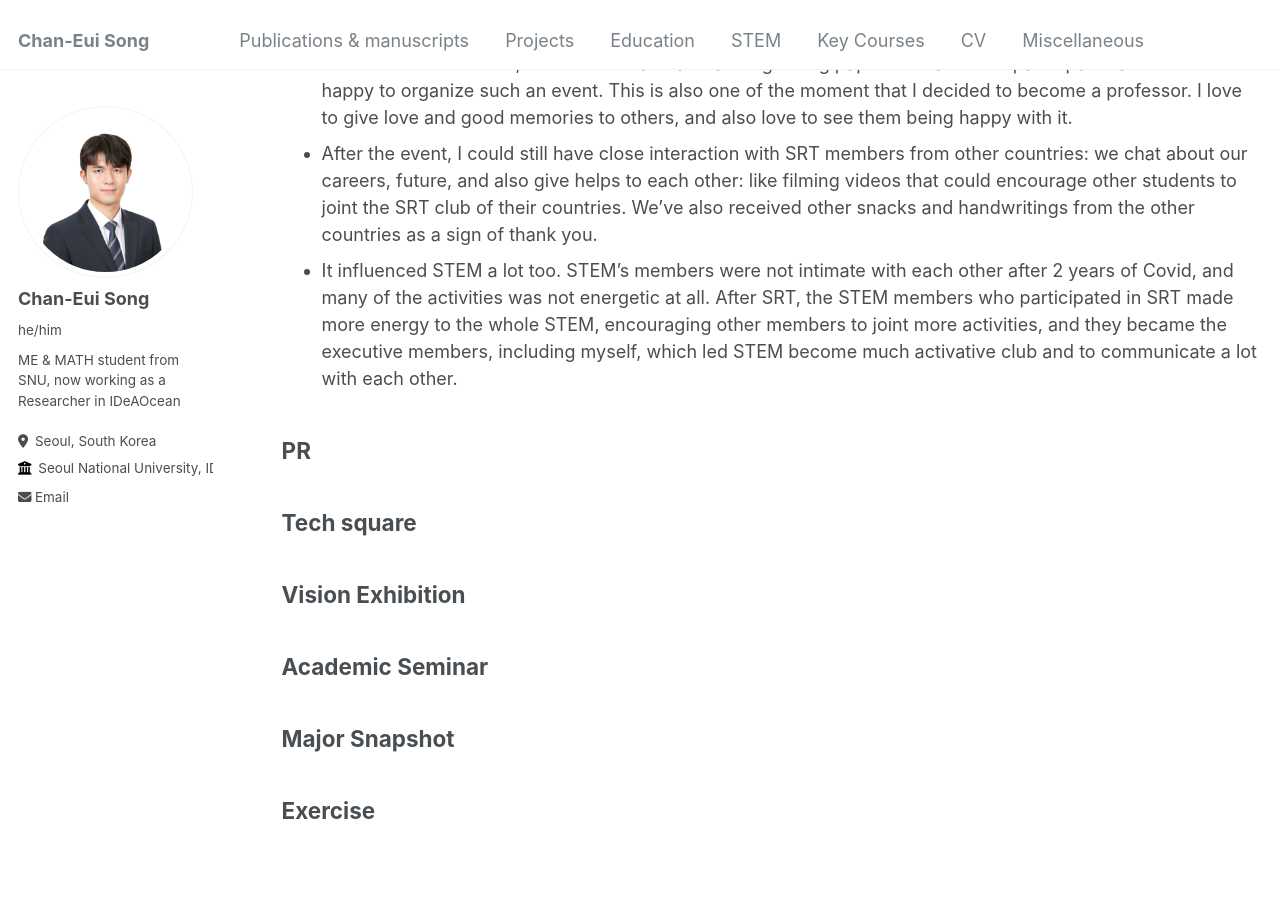
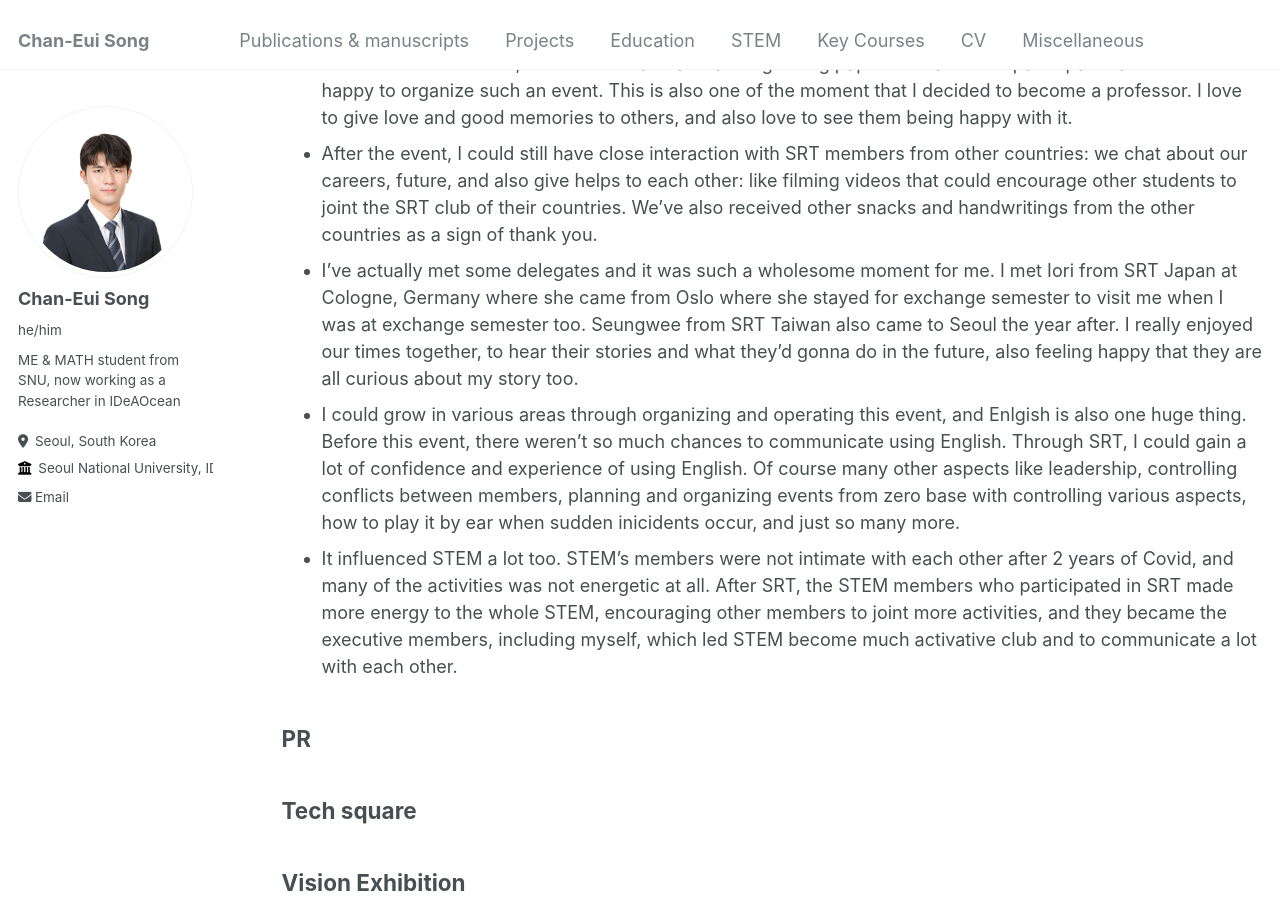
Before and after one commit to cksdml1014/chanisong, a Jekyll site: the page built from _pages/STEM.md, in a window 1280 px wide and 900 px high, scrolled down 1872 px. Built offline with Jekyll 4.4.1, drawn with Linux system fonts in a browser that asks for light colours.

Commit message:
Update STEM.md

```diff
--- a/_pages/STEM.md
+++ b/_pages/STEM.md
@@ -43,6 +43,8 @@ men and sophomores (Feb 2024).
 - Food sharing was a super succeed, everyone was so thankful to receive Korean food from overseas, and they loved the food so much. We chat a lot through the food sharing event, promising that we'll meet the others soon.
 - At the end of the event, I've received a heartwarming rolling paper from all of the parcitipants and I felt so happy to organize such an event. This is also one of the moment that I decided to become a professor. I love to give love and good memories to others, and also love to see them being happy with it.
 - After the event, I could still have close interaction with SRT members from other countries: we chat about our careers, future, and also give helps to each other: like filming videos that could encourage other students to joint the SRT club of their countries. We've also received other snacks and handwritings from the other countries as a sign of thank you.
+- I've actually met some delegates and it was such a wholesome moment for me. I met Iori from SRT Japan at Cologne, Germany where she came from Oslo where she stayed for exchange semester to visit me when I was at exchange semester too. Seungwee from SRT Taiwan also came to Seoul the year after. I really enjoyed our times together, to hear their stories and what they'd gonna do in the future, also feeling happy that they are all curious about my story too.
+- I could grow in various areas through organizing and operating this event, and Enlgish is also one huge thing. Before this event, there weren't so much chances to communicate using English. Through SRT, I could gain a lot of confidence and experience of using English. Of course many other aspects like leadership, controlling conflicts between members, planning and organizing events from zero base with controlling various aspects, how to play it by ear when sudden inicidents occur, and just so many more.
 - It influenced STEM a lot too. STEM's members were not intimate with each other after 2 years of Covid, and many of the activities was not energetic at all. After SRT, the STEM members who participated in SRT made more energy to the whole STEM, encouraging other members to joint more activities, and they became the executive members, including myself, which led STEM become much activative club and to communicate a lot with each other.
 
 ## PR
```
